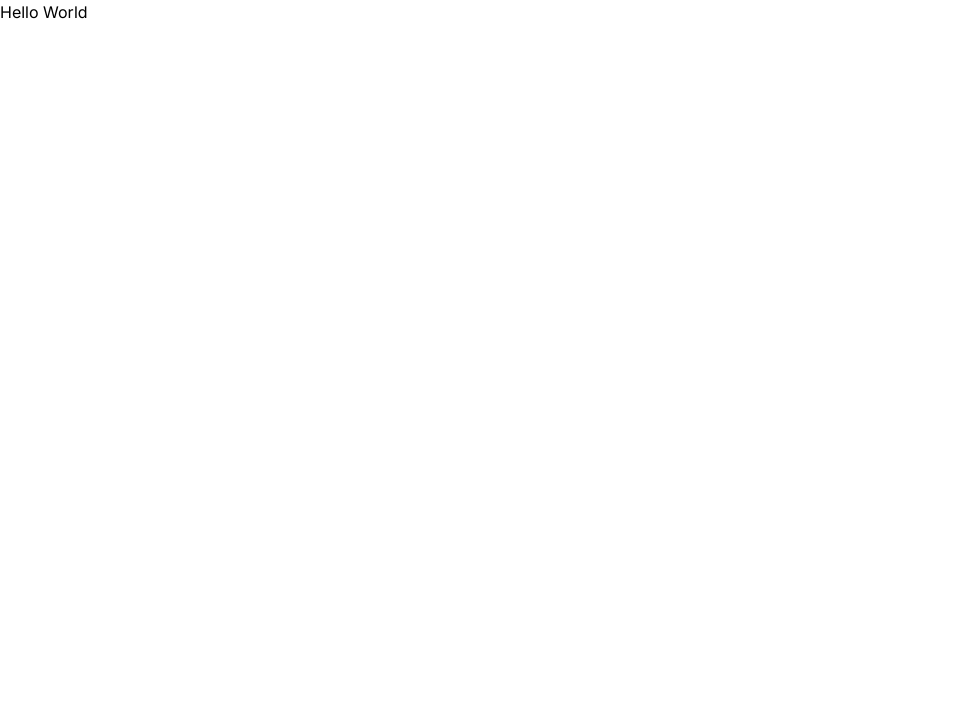
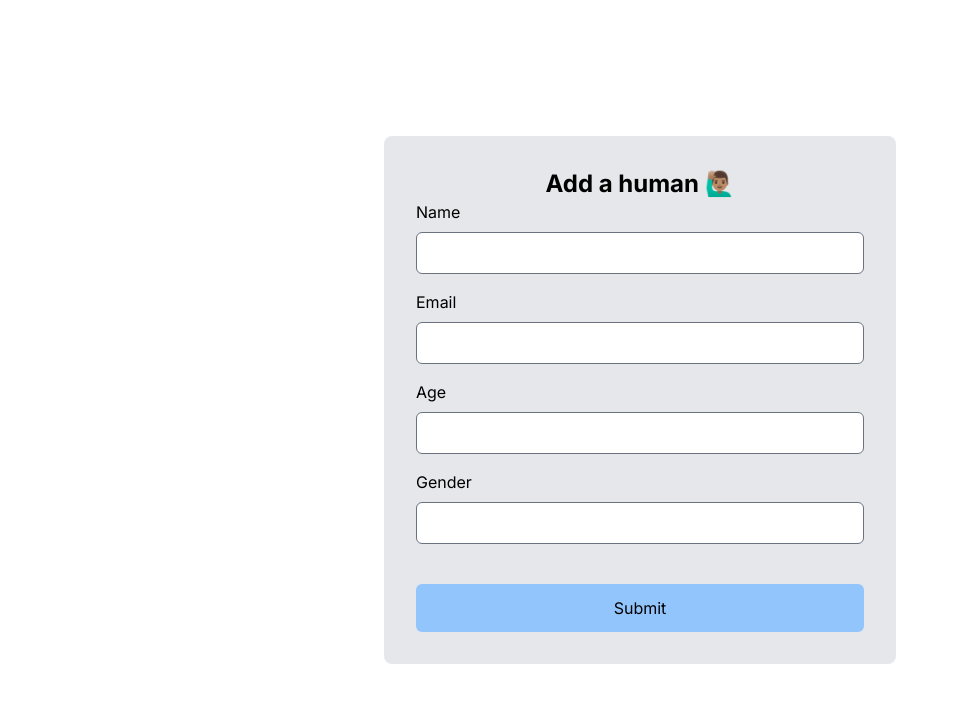
Before and after one commit to taseenjeem/ts-redux-curd-with-nextjs-2, a Next.js app: page / in a window 1280 px wide. Shown: the top 702 px of the page, without its empty margins (0-958 px from the left). Built offline with nearby package versions, Linux system fonts and the light colour scheme.

Commit message:
added form

```diff
--- a/app/page.tsx
+++ b/app/page.tsx
@@ -1,7 +1,14 @@
+import AddUserForm from "@/components/page/landing-page/AddUserForm";
+
 const page = () => {
   return (
     <>
-      <h1>Hello World</h1>
+      <section className="min-h-screen w-full flex justify-center items-center">
+        <div className="bg-gray-200 p-8 rounded-lg max-w-lg w-full">
+          <h1 className="text-center text-2xl font-bold">Add a human 🙋🏽‍♂️</h1>
+          <AddUserForm />
+        </div>
+      </section>
     </>
   );
 };
--- /dev/null
+++ b/components/page/landing-page/AddUserForm.tsx
@@ -0,0 +1,32 @@
+const AddUserForm = () => {
+  return (
+    <form>
+      <div className="space-y-4">
+        <div className="flex flex-col space-y-2">
+          <label htmlFor="name">Name</label>
+          <input type="text" id="name" name="name" className="rounded-md" />
+        </div>
+        <div className="flex flex-col space-y-2">
+          <label htmlFor="email">Email</label>
+          <input type="email" id="email" name="email" className="rounded-md" />
+        </div>
+        <div className="flex flex-col space-y-2">
+          <label htmlFor="age">Age</label>
+          <input type="text" id="age" name="age" className="rounded-md" />
+        </div>
+        <div className="flex flex-col space-y-2">
+          <label htmlFor="gender">Gender</label>
+          <input type="text" id="gender" name="gender" className="rounded-md" />
+        </div>
+      </div>
+      <button
+        type="submit"
+        className="bg-blue-300 w-full p-3 rounded-md hover:bg-blue-900 hover:text-white duration-300 mt-10"
+      >
+        Submit
+      </button>
+    </form>
+  );
+};
+
+export default AddUserForm;
--- a/libs/redux/features/userDetailsSlice.ts
+++ b/libs/redux/features/userDetailsSlice.ts
@@ -4,18 +4,24 @@ interface User {
   id: string;
   name: string;
   email: string;
+  age: string;
+  gender: string;
 }
 
 interface UserDetailState {
   users: User[];
   loading: boolean;
   error: string | null;
+  age: string | null;
+  gender: string | null;
 }
 
 const initialState: UserDetailState = {
   users: [],
   loading: false,
   error: null,
+  age: null,
+  gender: null,
 };
 
 export const userDetail = createSlice({
--- a/package.json
+++ b/package.json
@@ -16,6 +16,7 @@
     "react-redux": "^9.1.2"
   },
   "devDependencies": {
+    "@tailwindcss/forms": "^0.5.7",
     "@types/node": "^20",
     "@types/react": "^18",
     "@types/react-dom": "^18",
--- a/tailwind.config.ts
+++ b/tailwind.config.ts
@@ -7,14 +7,8 @@ const config: Config = {
     "./app/**/*.{js,ts,jsx,tsx,mdx}",
   ],
   theme: {
-    extend: {
-      backgroundImage: {
-        "gradient-radial": "radial-gradient(var(--tw-gradient-stops))",
-        "gradient-conic":
-          "conic-gradient(from 180deg at 50% 50%, var(--tw-gradient-stops))",
-      },
-    },
+    extend: {},
   },
-  plugins: [],
+  plugins: [require("@tailwindcss/forms")],
 };
 export default config;
```
Also changed, not shown: 1 other file (tests, documents, lock files or other folders).
